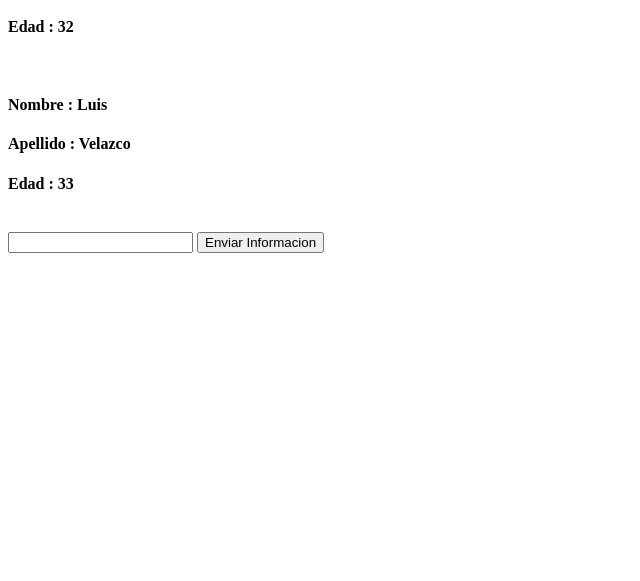
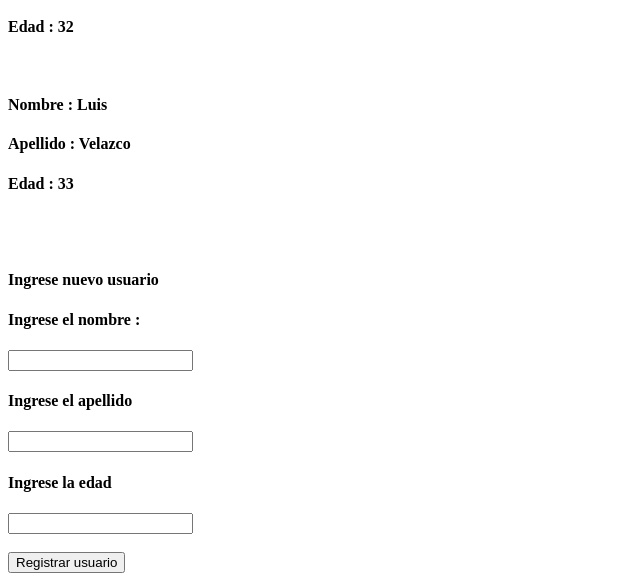
Before and after one commit to jorge-ernesto/desarrolloWebPython, a Django app: page /ejemplo_django/ingreso in a window 1280 px wide. Shown: the part 324-905 px from the top of the page, without its empty margins (0-640 px from the left). Before the commit the page ends 577 px from the top, so only its background shows below. Run offline with Django 4.2, Linux system fonts and the light colour scheme.

Commit message:
registroUsuario app

```diff
--- a/primerProyecto/ejemplo_django/templates/ejemplo_django/ingreso.html
+++ b/primerProyecto/ejemplo_django/templates/ejemplo_django/ingreso.html
@@ -12,7 +12,24 @@
         <h4>Edad : {{ usuario.2 }}</h4>
         <br>
         {% endfor %}
-        <input type="text">
-        <button type="submit">Enviar Informacion</button>
+        <br>
+        <h4>Ingrese nuevo usuario</h4>
+        <form method="post" action="{% url 'ejemplo_django:ingreso' %}">
+        {% csrf_token %}
+            <div>
+                <h4>Ingrese el nombre :</h4>
+                <input type="text" name="nombreUsuario">
+            </div>
+            <div>
+                <h4>Ingrese el apellido</h4>
+                <input type="text" name="apellidoUsuario">
+            </div>
+            <div>
+                <h4>Ingrese la edad</h4>
+                <input type="number" name="edadUsuario">
+            </div>
+            <br>
+            <button type="submit">Registrar usuario</button>
+        </form>
     </body>
 </html>
--- a/primerProyecto/ejemplo_django/views.py
+++ b/primerProyecto/ejemplo_django/views.py
@@ -2,12 +2,25 @@ from django.shortcuts import render
 from django.http import HttpResponse
 
 # Create your views here.
+lista_elementos = [['Javier','Hilario','35'],['Dante','Arroyo','32'],['Luis','Velazco','33']]
 
 def index(request):
     return HttpResponse('Esta es mi primera vista')
 
 def ingreso(request):
-    lista_elementos = [['Javier','Hilario','35'],['Dante','Arroyo','32'],['Luis','Velazco','33']]
+    if request.method == 'POST':
+        nuevoUsuario = []
+        print('Hola, se ha posteado informacion')
+        nombre = request.POST.get('nombreUsuario')
+        apellido = request.POST.get('apellidoUsuario')
+        edad = request.POST.get('edadUsuario')
+        print('El nombre del usuario es : ' + str(nombre))
+        print('El apellido del usuario es : ' + str(apellido))
+        print('La edad del usuario es : ' + str(edad))
+        nuevoUsuario.append(str(nombre))
+        nuevoUsuario.append(str(apellido))
+        nuevoUsuario.append(str(edad))
+        lista_elementos.append(nuevoUsuario)
     return render(request,'ejemplo_django/ingreso.html',{
         'usuarios':lista_elementos,
     })
```
